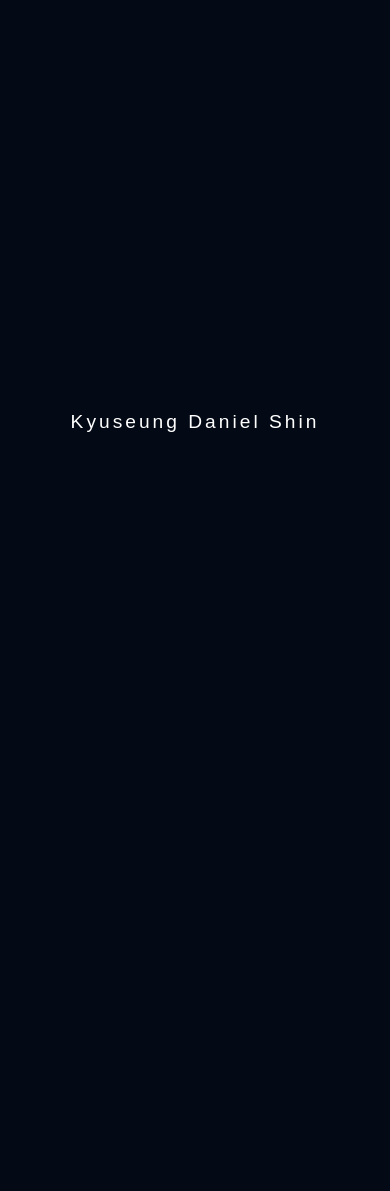
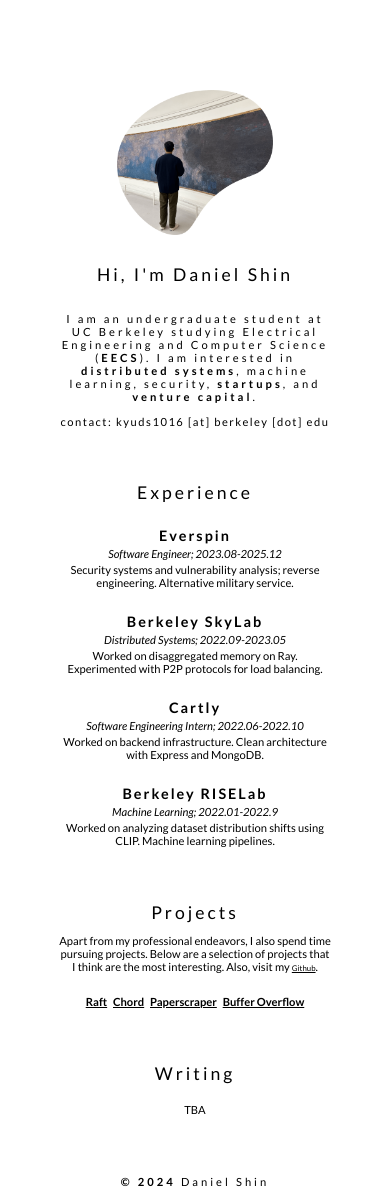
Before and after one commit to kyuds/kyuds.github.io, a plain HTML site: page index.html in a window 390 px wide. Before the commit the page ends 844 px from the top, so only its background shows below. Drawn offline with Linux system fonts and the light colour scheme; a web font is replaced by a local one.

Commit message:
website v3

```diff
--- a/assets/css/main.css
+++ /dev/null
@@ -1,24 +0,0 @@
-* {
-    margin: 0;
-    padding: 0;
-    box-sizing: border-box;
-    font-family: 'Amiko', sans-serif;
-    letter-spacing: 3px;
-}
-
-html, body {
-    width: 100vw;
-    background-color: #030a15;
-}
-
-div {
-    display: flex;
-    justify-content: center;
-    align-items: center;
-    min-height: 100vh;
-}
-p {
-    font-size: 1.2rem;
-    color: white;
-    text-decoration: none;
-}
--- a/index.html
+++ b/index.html
@@ -5,18 +5,84 @@
         <meta name="google" content="notranslate">
         <meta http-equiv="Content-Language" content="en">
         <title>Daniel Shin</title>
-        <meta name="description" content="Portfolio by Daniel Shin">
+        <meta name="description" content="Daniel Shin -- Personal Website">
         <meta name="author" content="Daniel Shin">
         <meta name="viewport" content="width=device-width, initial-scale=1.0">
-        <link rel="icon" type="image/ico" href="assets/fav_black.png">
+        <link rel="icon" type="image/ico" href="static/fav_black.png">
 
-        <link href="assets/css/main.css" rel="stylesheet">
+        <link href="main.css" rel="stylesheet">
+
         <!-- Fonts -->
-        <link href="https://fonts.googleapis.com/css2?family=Amiko&display=swap" rel="stylesheet">
+        <link rel="preconnect" href="https://fonts.googleapis.com">
+        <link rel="preconnect" href="https://fonts.gstatic.com" crossorigin>
+        <link href="https://fonts.googleapis.com/css2?family=Lato:ital,wght@0,100;0,300;0,400;0,700;0,900;1,100;1,300;1,400;1,700;1,900&display=swap" rel="stylesheet">
     </head>
     <body>
-        <div>
-            <p>Kyuseung Daniel Shin</p>
+        <div class="column">
+            <img src="static/blob.png" class="blob"/>
+            <h1 class="heading">Hi, I'm Daniel Shin</h1>
+            <p class="bio">
+                I am an undergraduate student at UC Berkeley studying
+                Electrical Engineering and Computer Science (<b>EECS</b>).
+                I am interested in <b>distributed systems</b>, machine learning, security,
+                <b>startups</b>, and <b>venture capital</b>.
+            </p>
+            <p class="contact">contact: kyuds1016 [at] berkeley [dot] edu</p>
+            <div id="contents">
+                <div class="sections">
+                    <h1 class="heading">Experience</h1>
+                    <div class="exp-space"></div>
+                    <h3 class="exp-title">Everspin</h3>
+                    <p class="exp-detail">Software Engineer; 2023.08-2025.12</p>
+                    <p class="exp-desc">
+                        Security systems and vulnerability analysis; reverse engineering.
+                        Alternative military service.
+                    </p>
+
+                    <div class="exp-space"></div>
+                    <h3 class="exp-title">Berkeley SkyLab</h3>
+                    <p class="exp-detail">Distributed Systems; 2022.09-2023.05</p>
+                    <p class="exp-desc">
+                        Worked on disaggregated memory on Ray. Experimented with P2P protocols
+                        for load balancing.
+                    </p>
+
+                    <div class="exp-space"></div>
+                    <h3 class="exp-title">Cartly</h3>
+                    <p class="exp-detail">Software Engineering Intern; 2022.06-2022.10</p>
+                    <p class="exp-desc">
+                        Worked on backend infrastructure. Clean architecture with Express and MongoDB.
+                    </p>
+
+                    <div class="exp-space"></div>
+                    <h3 class="exp-title">Berkeley RISELab</h3>
+                    <p class="exp-detail">Machine Learning; 2022.01-2022.9</p>
+                    <p class="exp-desc">
+                        Worked on analyzing dataset distribution shifts using CLIP. Machine learning
+                        pipelines.
+                    </p>
+                </div>
+                <div class="sections">
+                    <h1 class="heading">Projects</h1>
+                    <p class="proj-desc">
+                        Apart from my professional endeavors, I also spend time pursuing projects. Below are a
+                        selection of projects that I think are the most interesting. Also, visit my
+                        <a href="https://github.com/kyuds" class="link">Github</a>.
+                    </p>
+                    <div class="proj-list">
+                        <a href="https://github.com/kyuds/raft" class="link">Raft</a>
+                        <a href="https://github.com/kyuds/chord" class="link">Chord</a>
+                        <a href="https://github.com/kyuds/paperscraper" class="link">Paperscraper</a>
+                        <a href="https://github.com/kyuds/bufferoverflow" class="link">Buffer Overflow</a>
+                    </div>
+                </div>
+                <div class="sections">
+                    <h1 class="heading">Writing</h1>
+                    <p class="writing">TBA</p>
+                </div>
+                <p class="footer"><b>© 2024</b> Daniel Shin</p>
+            </div>
         </div>
+        <script src="render.js"></script>
     </body>
 </html>
--- /dev/null
+++ b/main.css
@@ -0,0 +1,164 @@
+* {
+    margin: 0;
+    padding: 0;
+    box-sizing: border-box;
+    font-family: 'Lato', sans-serif;
+}
+html, body {
+    width: 100vw;
+    /* background-color: #030a15; (fav color)*/
+    background-color: white;
+    display: grid;
+    place-items: center;
+}
+.column {
+    display: flex;
+    flex-direction: column;
+    justify-content: center;
+    width: 50vw;
+    align-items: center;
+    margin-top: 12.5vw;
+}
+@media (max-width: 767px) {
+    .column {
+        width: 100vw;
+        margin-top: 23vw;
+    }
+    h1 {
+        font-size: 1.1em;
+    }
+    p {
+        font-size: 0.7em;
+    }
+}
+.blob {
+    width: 40%;
+    height: auto;
+    margin-bottom: 3.7vw;
+}
+.heading {
+    color: black;
+    font-weight: 400;
+    letter-spacing: 3px;
+}
+.bio {
+    color: black;
+    width: 70%;
+    text-align: center;
+    margin-top: 3.5vw;
+    letter-spacing: 3px;
+}
+.contact {
+    color: black;
+    margin-top: 1.5vw;
+    letter-spacing: 1.5px;
+}
+@media (max-width: 767px) {
+    .blob {
+        margin-bottom: 7.4vw;
+    }
+    .bio {
+        margin-top: 7vw;
+    }
+    .contact {
+        margin-top: 3vw;
+    }
+}
+#contents {
+    display: flex;
+    flex-direction: column;
+    justify-content: center;
+    align-items: center;
+    opacity: 0;
+    transition: opacity 0.4s ease;
+}
+@media (max-width: 767px) {
+    #contents {
+        opacity: 100;
+    }
+}
+.sections {
+    margin-top: 6vw;
+    display: flex;
+    flex-direction: column;
+    justify-content: center;
+    align-items: center;
+    width: 50%;
+}
+@media (max-width: 767px) {
+    .sections {
+        margin-top: 14vw;
+        width: 70%;
+    }
+}
+.exp-space {
+    height: 2.5vw;
+}
+.exp-title {
+    letter-spacing: 2px;
+    margin-bottom: 0.5vw;
+    font-size: 1.2em;
+}
+.exp-detail {
+    font-style: italic;
+    margin-bottom: 0.3vw;
+}
+.exp-desc {
+    text-align: center;
+}
+@media (max-width: 767px) {
+    .exp-space {
+        height: 6vw;
+    }
+    .exp-title {
+        font-size: 0.9em;
+        margin-bottom: 1vw;
+    }
+    .exp-detail {
+        margin-bottom: 0.7vw;
+    }
+}
+.proj-desc {
+    text-align: center;
+    margin-top: 1vw;
+}
+.link {
+    color: black;
+}
+.proj-list {
+    margin-top: 2.5vw;
+    font-weight: bold;
+    display: flex;
+    justify-content: center;
+    gap: 1.5vw;
+}
+@media (max-width: 767px) {
+    .proj-desc {
+        margin-top: 3vw;
+    }
+    .proj-list {
+        margin-top: 5.5vw;
+    }
+    .link {
+        font-size: 0.7em;
+    }
+}
+.writing {
+    margin-top: 2.5vw;
+}
+@media (max-width: 767px) {
+    .writing {
+        margin-top: 5vw;
+    }
+}
+.footer {
+    letter-spacing: 3px;
+    margin-bottom: 3.5vw;
+    margin-top: 7.5vw;
+}
+@media (max-width: 767px) {
+    .footer {
+        margin-bottom: 8vw;
+        margin-top: 15vw;
+    }
+}
--- /dev/null
+++ b/render.js
@@ -0,0 +1,31 @@
+// const contents = document.getElementById("contents");
+// let hasScrolled = false;
+
+// function showContentsOnScroll() {
+//     console.log('Scrolling detected');
+//     if (!hasScrolled) {
+//         contents.style.opacity = 100;
+//         hasScrolled = true;
+//     }
+// }
+
+// document.addEventListener("scroll", showContentsOnScroll);
+
+const contents = document.getElementById('contents');
+const threshold = 70;
+let isVisible = false;
+
+function controlContentsOpacity() {
+    if (window.scrollY > threshold && !isVisible) {
+        contents.style.opacity = 100;
+        isVisible = true;
+    } else if (window.scrollY <= threshold && isVisible) {
+        contents.style.opacity = 0;
+        isVisible = false;
+    }
+}
+
+// only do effects when we are on a desktop device.
+if (window.innerWidth > 767) {
+    window.addEventListener('scroll', controlContentsOpacity);
+}
```
Also changed, not shown: static/blob.png (added), static/fav_black.png (renamed from assets/fav_black.png).
